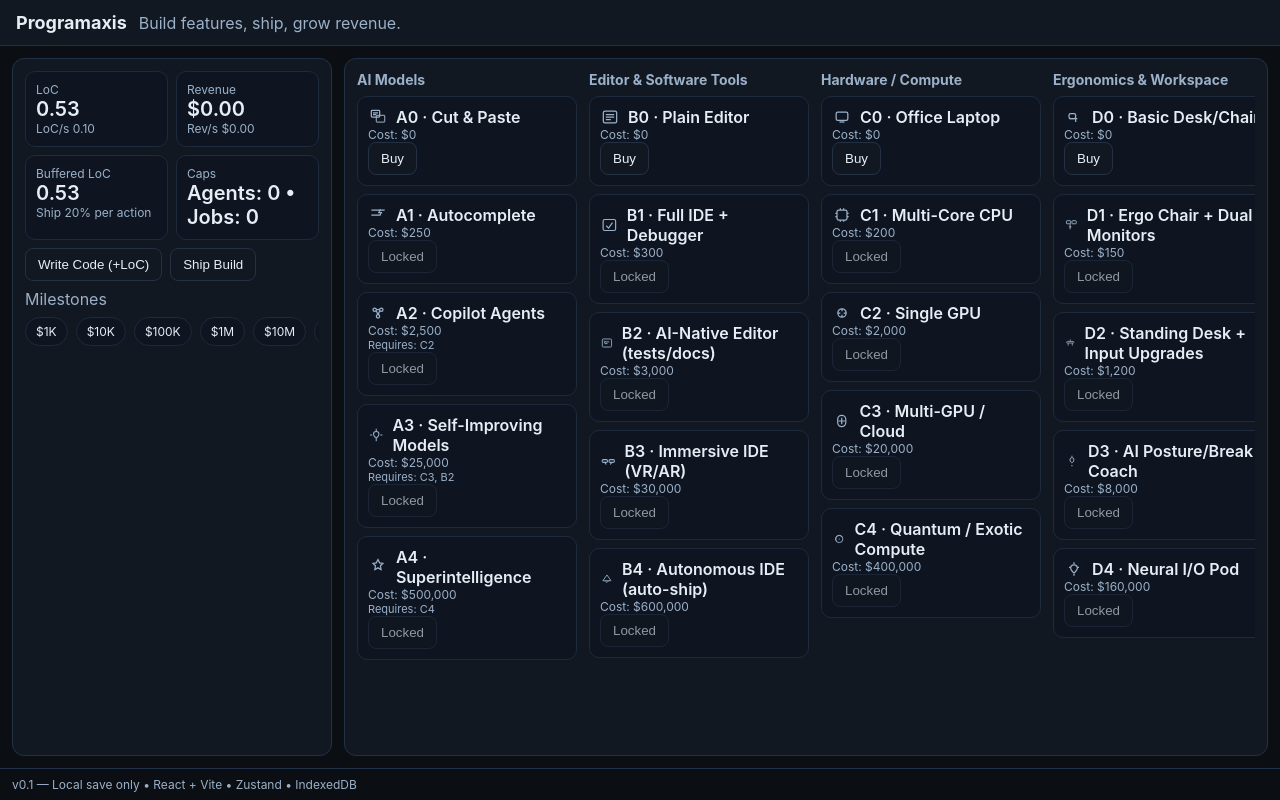
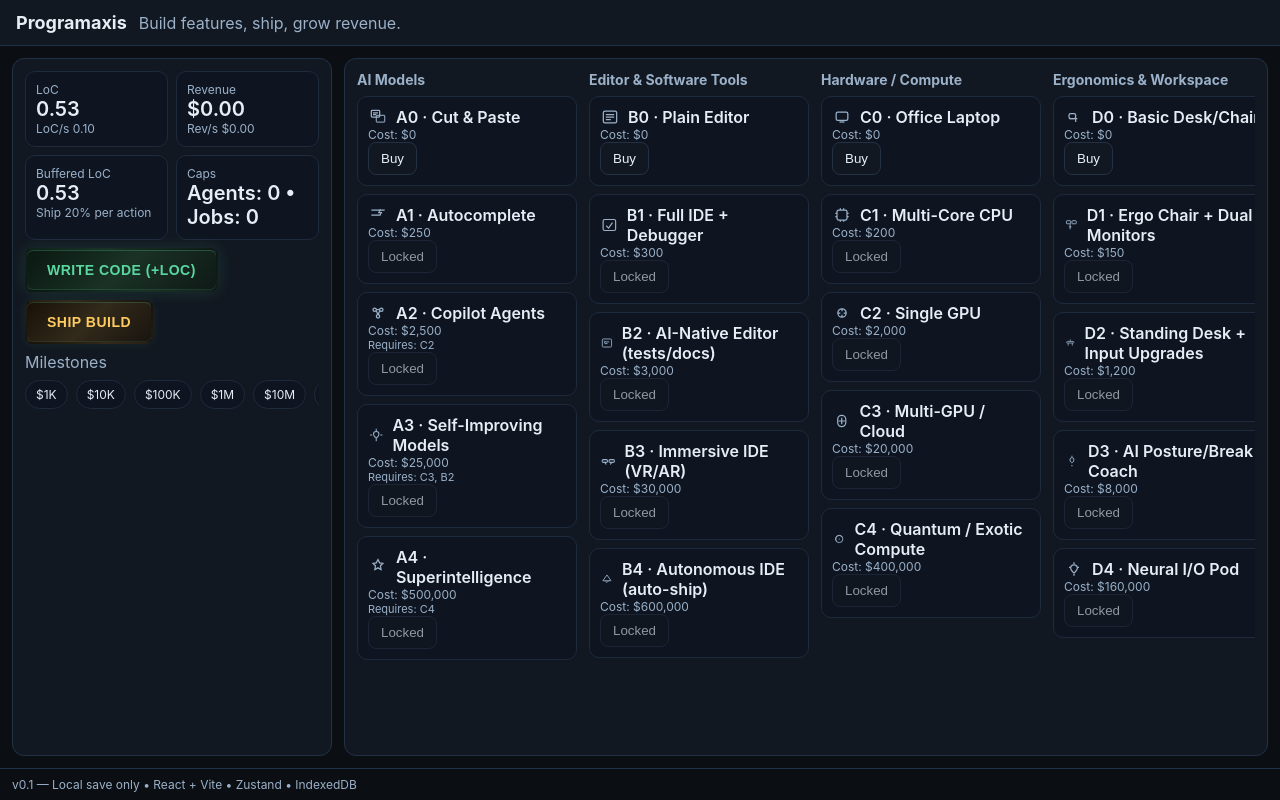
Before and after one commit to marcus/programaxis, a React (Vite) app: page / in a window 1280 px wide. Built offline with nearby package versions, Linux system fonts and the light colour scheme.

Commit message:
Implement Tron-style buttons in HUD and update styles in CSS
- Added new Tron-style action buttons to the HUD for "Write Code" and "Ship Build" actions.
- Enhanced the CSS with detailed styles for the Tron buttons, including hover and active states, and special styles for different button types.

```diff
--- a/src/index.css
+++ b/src/index.css
@@ -34,6 +34,141 @@ a { color: var(--accent); }
 .stat .value { font-size: 20px; font-weight: 600; }
 .actions { display: flex; gap: 8px; margin-top: 8px; flex-wrap: wrap; }
 
+/* Tron-style action buttons */
+.tron-button {
+  position: relative;
+  background: linear-gradient(135deg, #0a1118 0%, #1a2332 50%, #0f1419 100%);
+  color: var(--accent);
+  border: 2px solid transparent;
+  padding: 12px 20px;
+  border-radius: 8px;
+  cursor: pointer;
+  font-weight: 600;
+  font-size: 14px;
+  text-transform: uppercase;
+  letter-spacing: 0.5px;
+  transition: all 0.3s ease;
+  overflow: hidden;
+  box-shadow:
+    0 0 10px rgba(90, 214, 160, 0.1),
+    inset 0 1px 0 rgba(90, 214, 160, 0.2),
+    inset 0 -1px 0 rgba(90, 214, 160, 0.1);
+}
+
+.tron-button::before {
+  content: '';
+  position: absolute;
+  top: 0;
+  left: -100%;
+  width: 100%;
+  height: 100%;
+  background: linear-gradient(90deg, transparent, rgba(90, 214, 160, 0.3), transparent);
+  transition: left 0.5s ease;
+}
+
+.tron-button::after {
+  content: '';
+  position: absolute;
+  inset: 0;
+  border: 2px solid var(--accent);
+  border-radius: 8px;
+  opacity: 0;
+  transition: opacity 0.3s ease;
+}
+
+.tron-button:hover {
+  background: linear-gradient(135deg, #0f1621 0%, #253447 50%, #141b22 100%);
+  color: #ffffff;
+  box-shadow:
+    0 0 25px rgba(90, 214, 160, 0.4),
+    0 0 50px rgba(90, 214, 160, 0.2),
+    inset 0 1px 0 rgba(90, 214, 160, 0.4),
+    inset 0 -1px 0 rgba(90, 214, 160, 0.2);
+  transform: translateY(-1px);
+}
+
+.tron-button:hover::before {
+  left: 100%;
+}
+
+.tron-button:hover::after {
+  opacity: 1;
+}
+
+.tron-button:active {
+  transform: translateY(0);
+  box-shadow:
+    0 0 15px rgba(90, 214, 160, 0.6),
+    0 0 30px rgba(90, 214, 160, 0.3),
+    inset 0 1px 0 rgba(90, 214, 160, 0.6),
+    inset 0 -1px 0 rgba(90, 214, 160, 0.3);
+}
+
+.tron-button:disabled {
+  background: linear-gradient(135deg, #0a0e12 0%, #151a20 50%, #0d1014 100%);
+  color: var(--muted);
+  opacity: 0.5;
+  cursor: not-allowed;
+  box-shadow:
+    0 0 5px rgba(155, 177, 201, 0.1),
+    inset 0 1px 0 rgba(155, 177, 201, 0.1),
+    inset 0 -1px 0 rgba(155, 177, 201, 0.05);
+  transform: none;
+}
+
+.tron-button:disabled::before,
+.tron-button:disabled::after {
+  display: none;
+}
+
+/* Special styling for the write code button */
+.tron-button.write-code {
+  background: linear-gradient(135deg, #0a1811 0%, #1a3225 50%, #0f1916 100%);
+  color: #5ad6a0;
+  animation: pulse-subtle 2s ease-in-out infinite;
+}
+
+.tron-button.write-code:hover {
+  background: linear-gradient(135deg, #0f2118 0%, #254739 50%, #142220 100%);
+  color: #ffffff;
+  animation: none;
+}
+
+/* Special styling for the ship button */
+.tron-button.ship-build {
+  background: linear-gradient(135deg, #181108 0%, #322a1a 50%, #19140f 100%);
+  color: #ffca5f;
+}
+
+.tron-button.ship-build:hover {
+  background: linear-gradient(135deg, #21180f 0%, #473925 50%, #221914 100%);
+  color: #ffffff;
+  box-shadow:
+    0 0 25px rgba(255, 202, 95, 0.4),
+    0 0 50px rgba(255, 202, 95, 0.2),
+    inset 0 1px 0 rgba(255, 202, 95, 0.4),
+    inset 0 -1px 0 rgba(255, 202, 95, 0.2);
+}
+
+.tron-button.ship-build::after {
+  border-color: #ffca5f;
+}
+
+@keyframes pulse-subtle {
+  0%, 100% {
+    box-shadow:
+      0 0 10px rgba(90, 214, 160, 0.1),
+      inset 0 1px 0 rgba(90, 214, 160, 0.2),
+      inset 0 -1px 0 rgba(90, 214, 160, 0.1);
+  }
+  50% {
+    box-shadow:
+      0 0 20px rgba(90, 214, 160, 0.2),
+      inset 0 1px 0 rgba(90, 214, 160, 0.3),
+      inset 0 -1px 0 rgba(90, 214, 160, 0.2);
+  }
+}
+
 .techtree { display: grid; grid-auto-flow: column; grid-auto-columns: minmax(220px, 1fr); gap: 12px; overflow: auto; }
 .branch { min-width: 220px; }
 .branch h3 { margin: 0 0 8px; font-size: 14px; color: var(--muted); }
--- a/src/ui/HUD.tsx
+++ b/src/ui/HUD.tsx
@@ -48,8 +48,8 @@ export const HUD: React.FC = () => {
       </div>
 
       <div className="actions">
-        <button onClick={onClick}>Write Code (+LoC)</button>
-        <button onClick={onShip} disabled={autoShip || shipAutomation > 0}>{autoShip || shipAutomation>0 ? 'Ship (Auto)' : 'Ship Build'}</button>
+        <button className="tron-button write-code" onClick={onClick}>Write Code (+LoC)</button>
+        <button className="tron-button ship-build" onClick={onShip} disabled={autoShip || shipAutomation > 0}>{autoShip || shipAutomation>0 ? 'Ship (Auto)' : 'Ship Build'}</button>
       </div>
 
       <Milestones compact />
```
Also changed, not shown: 1 other file (tests, documents, lock files or other folders).
